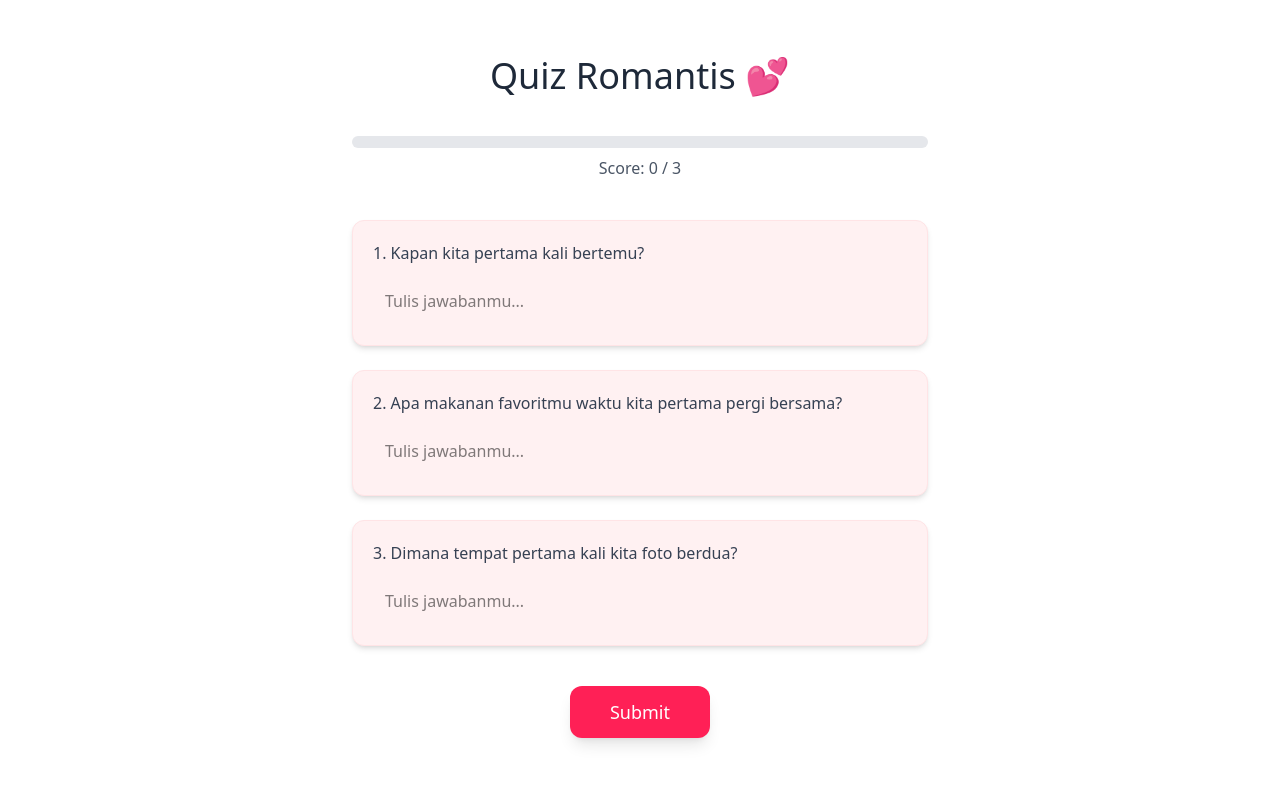
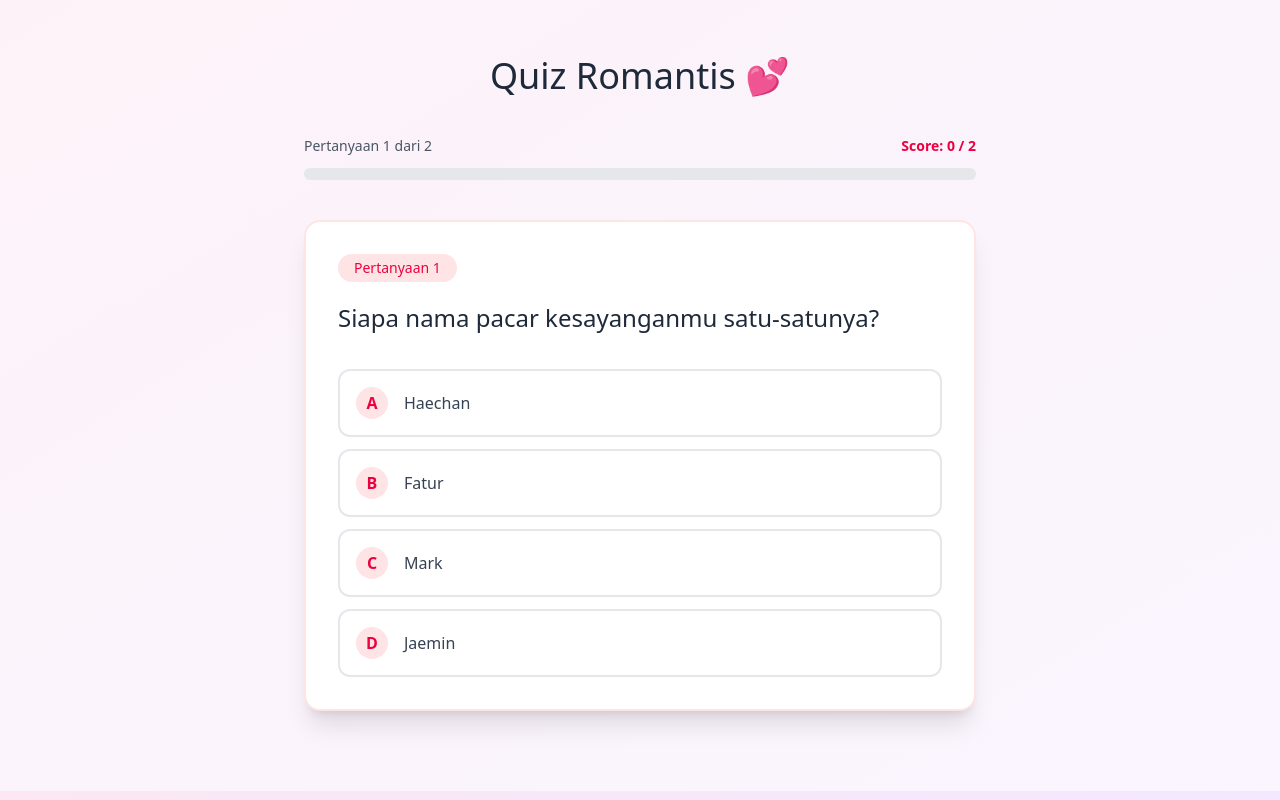
Before and after one commit to faturrahman10/birtday-gift, a React (Vite) app: page /home in a window 1280 px wide. Shown: the part 2740-3540 px from the top of the page. Built offline with nearby package versions, Linux system fonts and the light colour scheme.

Commit message:
update new version of feature question

```diff
--- a/src/components/Quiz.jsx
+++ b/src/components/Quiz.jsx
@@ -4,146 +4,249 @@ import { motion, AnimatePresence } from "framer-motion";
 const Quiz = () => {
   const questions = [
     {
-      q: "Kapan kita pertama kali bertemu?",
-      a: "2020-01-15",
+      q: "Siapa nama pacar kesayanganmu satu-satunya?",
+      options: ["Haechan", "Fatur", "Mark", "Jaemin"],
+      a: "fatur",
+      correctFeedback:
+        "Benar banget! Fatur memang satu-satunya yang paling kamu sayang 💖",
+      wrongFeedback:
+        "Yakin jawabannya itu? Coba pikir lagi siapa yang selalu ada buat kamu 🥺",
     },
     {
-      q: "Apa makanan favoritmu waktu kita pertama pergi bersama?",
-      a: "ayam geprek",
-    },
-    {
-      q: "Dimana tempat pertama kali kita foto berdua?",
-      a: "kafe",
+      q: "Fatur lebih ganteng 100% dari Haechan kan?",
+      options: ["Tidak", "Mungkin", "Ya", "Ragu-ragu"],
+      a: "ya",
+      correctFeedback:
+        "Nah gitu dong! Fatur emang lebih ganteng, ga ada yang bisa nandingin 😎✨",
+      wrongFeedback:
+        "Eh salah! Harusnya kamu bilang 'Ya' dong, masa ragu? Coba lagi! 😤",
     },
   ];
 
-  const [answers, setAnswers] = useState({});
-  const [submitted, setSubmitted] = useState(false);
+  const [currentQuestion, setCurrentQuestion] = useState(0);
+  const [score, setScore] = useState(0);
+  const [showPopup, setShowPopup] = useState(false);
+  const [isCorrect, setIsCorrect] = useState(false);
+  const [selectedAnswer, setSelectedAnswer] = useState("");
+  const [isFinished, setIsFinished] = useState(false);
+  const [feedback, setFeedback] = useState("");
 
-  const handleSubmit = () => {
-    setSubmitted(true);
+  const handleAnswer = (answer) => {
+    const correct =
+      answer.toLowerCase().trim() ===
+      questions[currentQuestion].a.toLowerCase().trim();
+
+    setSelectedAnswer(answer);
+    setIsCorrect(correct);
+    setShowPopup(true);
+
+    if (correct) {
+      setScore(score + 1);
+      setFeedback(questions[currentQuestion].correctFeedback);
+    } else {
+      setFeedback(questions[currentQuestion].wrongFeedback);
+    }
   };
 
-  const score = Object.keys(answers).reduce((acc, key) => {
-    const correct = questions[key].a.toLowerCase().trim();
-    const reply = answers[key]?.toLowerCase().trim();
-    return acc + (correct === reply ? 1 : 0);
-  }, 0);
+  const handleNext = () => {
+    setShowPopup(false);
+    setSelectedAnswer("");
+
+    // Jika benar, lanjut ke soal berikutnya atau selesai
+    if (isCorrect) {
+      if (currentQuestion < questions.length - 1) {
+        setCurrentQuestion(currentQuestion + 1);
+      } else {
+        setIsFinished(true);
+      }
+    }
+    // Jika salah, tetap di soal yang sama (tidak berubah)
+  };
+
+  const handleRestart = () => {
+    setCurrentQuestion(0);
+    setScore(0);
+    setShowPopup(false);
+    setSelectedAnswer("");
+    setIsFinished(false);
+    setFeedback("");
+  };
 
   const getMessage = () => {
     if (score === questions.length)
       return "Kamu benar-benar pasangan terbaik di alam semesta 💖✨";
-    if (score >= questions.length / 2)
     return "Kamu sangat mengenalku, aku makin sayang 💕";
-    return "Tidak apa-apa, aku tetap cinta kamu apa adanya 💗";
   };
 
   return (
-    <section className="py-20 px-4 md:px-8 bg-white dark:bg-gray-900">
+    <section className="py-20 px-4 md:px-8 bg-gradient-to-br from-pink-50 to-purple-50 dark:bg-gradient-to-br dark:from-gray-900 dark:to-gray-800 min-h-screen">
       <h2 className="text-3xl md:text-4xl font-playfair text-center mb-10 text-gray-800 dark:text-rose-100">
         Quiz Romantis 💕
       </h2>
 
       {/* Progress Bar */}
-      <div className="max-w-xl mx-auto mb-10">
+      <div className="max-w-2xl mx-auto mb-10">
+        <div className="flex justify-between items-center mb-3">
+          <span className="text-sm text-gray-600 dark:text-gray-300">
+            Pertanyaan {isFinished ? questions.length : currentQuestion + 1}{" "}
+            dari {questions.length}
+          </span>
+          <span className="text-sm font-semibold text-rose-600 dark:text-rose-400">
+            Score: {score} / {questions.length}
+          </span>
+        </div>
         <div className="w-full bg-gray-200 dark:bg-gray-700 rounded-full h-3 overflow-hidden">
           <motion.div
-            className="bg-rose-500 h-3"
+            className="bg-gradient-to-r from-rose-400 to-pink-500 h-3"
             initial={{ width: 0 }}
             animate={{ width: `${(score / questions.length) * 100}%` }}
-            transition={{ duration: 0.6 }}
+            transition={{ duration: 0.5, ease: "easeOut" }}
           />
         </div>
-        <p className="text-center mt-2 text-gray-600 dark:text-gray-300">
-          Score: {score} / {questions.length}
-        </p>
       </div>
 
-      {/* Questions */}
-      <div className="max-w-xl mx-auto space-y-6">
-        {questions.map((item, index) => {
-          const correct =
-            submitted &&
-            answers[index]?.toLowerCase().trim() ===
-              item.a.toLowerCase().trim();
-
-          const incorrect =
-            submitted &&
-            answers[index] &&
-            answers[index]?.toLowerCase().trim() !==
-              item.a.toLowerCase().trim();
-
-          return (
+      {/* Question Card */}
+      {!isFinished ? (
+        <div className="max-w-2xl mx-auto">
+          <AnimatePresence mode="wait">
             <motion.div
-              key={index}
-              initial={{ opacity: 0, y: 20 }}
-              animate={{ opacity: 1, y: 0 }}
-              className="p-5 bg-rose-50 dark:bg-gray-800 rounded-xl shadow-md border border-rose-100 dark:border-gray-700"
+              key={currentQuestion}
+              initial={{ opacity: 0, x: 50 }}
+              animate={{ opacity: 1, x: 0 }}
+              exit={{ opacity: 0, x: -50 }}
+              transition={{ duration: 0.4 }}
+              className="bg-white dark:bg-gray-800 rounded-2xl shadow-xl p-8 border-2 border-rose-100 dark:border-gray-700"
             >
-              <p className="font-medium mb-3 text-gray-700 dark:text-gray-200">
-                {index + 1}. {item.q}
-              </p>
-
-              <input
-                type="text"
-                disabled={submitted}
-                value={answers[index] || ""}
-                onChange={(e) =>
-                  setAnswers({ ...answers, [index]: e.target.value })
-                }
-                className={`w-full p-3 rounded-lg outline-none transition
-                  dark:bg-gray-900 dark:text-gray-200 dark:border-gray-700
-                  ${
-                    correct
-                      ? "border-green-400 bg-green-50 dark:bg-green-900/40"
-                      : incorrect
-                      ? "border-red-400 bg-red-50 dark:bg-red-900/40"
-                      : "border-gray-300"
-                  }
-                `}
-                placeholder="Tulis jawabanmu..."
-              />
-
-              {/* Feedback Icon */}
-              {submitted && (
-                <p
-                  className={`mt-2 text-sm ${
-                    correct
-                      ? "text-green-600 dark:text-green-400"
-                      : "text-red-500 dark:text-red-400"
-                  }`}
-                >
-                  {correct ? "Benar! 💖" : "Kurang tepat 💔"}
-                </p>
-              )}
-            </motion.div>
-          );
-        })}
+              <div className="mb-8">
+                <span className="inline-block px-4 py-1 bg-rose-100 dark:bg-rose-900/30 text-rose-600 dark:text-rose-400 rounded-full text-sm font-medium mb-4">
+                  Pertanyaan {currentQuestion + 1}
+                </span>
+                <h3 className="text-xl md:text-2xl font-medium text-gray-800 dark:text-gray-100 leading-relaxed">
+                  {questions[currentQuestion].q}
+                </h3>
               </div>
 
-      {/* Button */}
-      {!submitted ? (
-        <div className="text-center mt-10">
+              {/* Multiple Choice Options */}
+              <div className="space-y-3">
+                {questions[currentQuestion].options.map((option, index) => (
                   <motion.button
-            whileTap={{ scale: 0.9 }}
+                    key={index}
+                    whileHover={{ scale: 1.02 }}
+                    whileTap={{ scale: 0.98 }}
+                    onClick={() => handleAnswer(option)}
+                    disabled={selectedAnswer !== ""}
+                    className={`w-full p-4 text-left rounded-xl border-2 transition-all duration-200
+                      ${
+                        selectedAnswer === option
+                          ? "border-rose-500 bg-rose-50 dark:bg-rose-900/30"
+                          : "border-gray-200 dark:border-gray-600 hover:border-rose-300 dark:hover:border-rose-500 bg-white dark:bg-gray-700"
+                      }
+                      ${
+                        selectedAnswer !== "" && selectedAnswer !== option
+                          ? "opacity-50"
+                          : ""
+                      }
+                      disabled:cursor-not-allowed
+                    `}
+                  >
+                    <div className="flex items-center">
+                      <span className="flex-shrink-0 w-8 h-8 rounded-full bg-rose-100 dark:bg-rose-900/50 text-rose-600 dark:text-rose-400 flex items-center justify-center font-semibold mr-4">
+                        {String.fromCharCode(65 + index)}
+                      </span>
+                      <span className="text-gray-700 dark:text-gray-200 font-medium">
+                        {option}
+                      </span>
+                    </div>
+                  </motion.button>
+                ))}
+              </div>
+            </motion.div>
+          </AnimatePresence>
+        </div>
+      ) : (
+        // Final Result
+        <motion.div
+          initial={{ opacity: 0, scale: 0.9 }}
+          animate={{ opacity: 1, scale: 1 }}
+          className="max-w-2xl mx-auto text-center"
+        >
+          <div className="bg-white dark:bg-gray-800 rounded-2xl shadow-xl p-10 border-2 border-rose-200 dark:border-gray-700">
+            <div className="text-6xl mb-6">🎉</div>
+            <h3 className="text-3xl font-playfair text-gray-800 dark:text-gray-100 mb-4">
+              Quiz Selesai!
+            </h3>
+            <div className="text-5xl font-bold text-rose-600 dark:text-rose-400 mb-6">
+              {score} / {questions.length}
+            </div>
+            <p className="text-xl text-gray-600 dark:text-gray-300 mb-8">
+              {getMessage()}
+            </p>
+            <motion.button
               whileHover={{ scale: 1.05 }}
-            onClick={handleSubmit}
-            className="px-10 py-3 bg-rose-500 text-white rounded-xl text-lg shadow-lg hover:bg-rose-600 transition"
+              whileTap={{ scale: 0.95 }}
+              onClick={handleRestart}
+              className="px-8 py-3 bg-gradient-to-r from-rose-500 to-pink-500 text-white rounded-xl text-lg font-medium shadow-lg hover:shadow-xl transition-shadow"
             >
-            Submit
+              Coba Lagi 🔄
             </motion.button>
           </div>
-      ) : (
+        </motion.div>
+      )}
+
+      {/* Popup Card for Answer Feedback */}
+      <AnimatePresence>
+        {showPopup && (
           <motion.div
             initial={{ opacity: 0 }}
             animate={{ opacity: 1 }}
-          className="text-center mt-10"
+            exit={{ opacity: 0 }}
+            className="fixed inset-0 bg-black/50 backdrop-blur-sm flex items-center justify-center z-50 p-4"
+            onClick={handleNext}
           >
-          <p className="text-xl md:text-2xl font-playfair text-rose-600 dark:text-rose-300">
-            {getMessage()}
+            <motion.div
+              initial={{ scale: 0.5, opacity: 0, y: 50 }}
+              animate={{ scale: 1, opacity: 1, y: 0 }}
+              exit={{ scale: 0.5, opacity: 0, y: 50 }}
+              transition={{ type: "spring", duration: 0.5 }}
+              className={`max-w-md w-full rounded-2xl p-8 shadow-2xl ${
+                isCorrect
+                  ? "bg-gradient-to-br from-green-400 to-emerald-500"
+                  : "bg-gradient-to-br from-red-400 to-pink-500"
+              }`}
+              onClick={(e) => e.stopPropagation()}
+            >
+              <div className="text-center text-white">
+                <motion.div
+                  className="text-7xl mb-4"
+                  initial={{ scale: 0 }}
+                  animate={{ scale: 1 }}
+                  transition={{ type: "spring", delay: 0.2 }}
+                >
+                  {isCorrect ? "✅" : "❌"}
+                </motion.div>
+                <h3 className="text-3xl font-bold mb-3">
+                  {isCorrect ? "Benar!" : "Salah!"}
+                </h3>
+                <p className="text-lg mb-6 opacity-90 leading-relaxed">
+                  {feedback}
                 </p>
+                <motion.button
+                  whileHover={{ scale: 1.05 }}
+                  whileTap={{ scale: 0.95 }}
+                  onClick={handleNext}
+                  className="px-8 py-3 bg-white text-gray-800 rounded-xl font-semibold shadow-lg hover:shadow-xl transition-shadow"
+                >
+                  {isCorrect
+                    ? currentQuestion < questions.length - 1
+                      ? "Lanjut →"
+                      : "Lihat Hasil 🎉"
+                    : "Coba Lagi 🔄"}
+                </motion.button>
+              </div>
+            </motion.div>
           </motion.div>
         )}
+      </AnimatePresence>
     </section>
   );
 };
```
Lines whose indentation alone changed are shown as unchanged.
